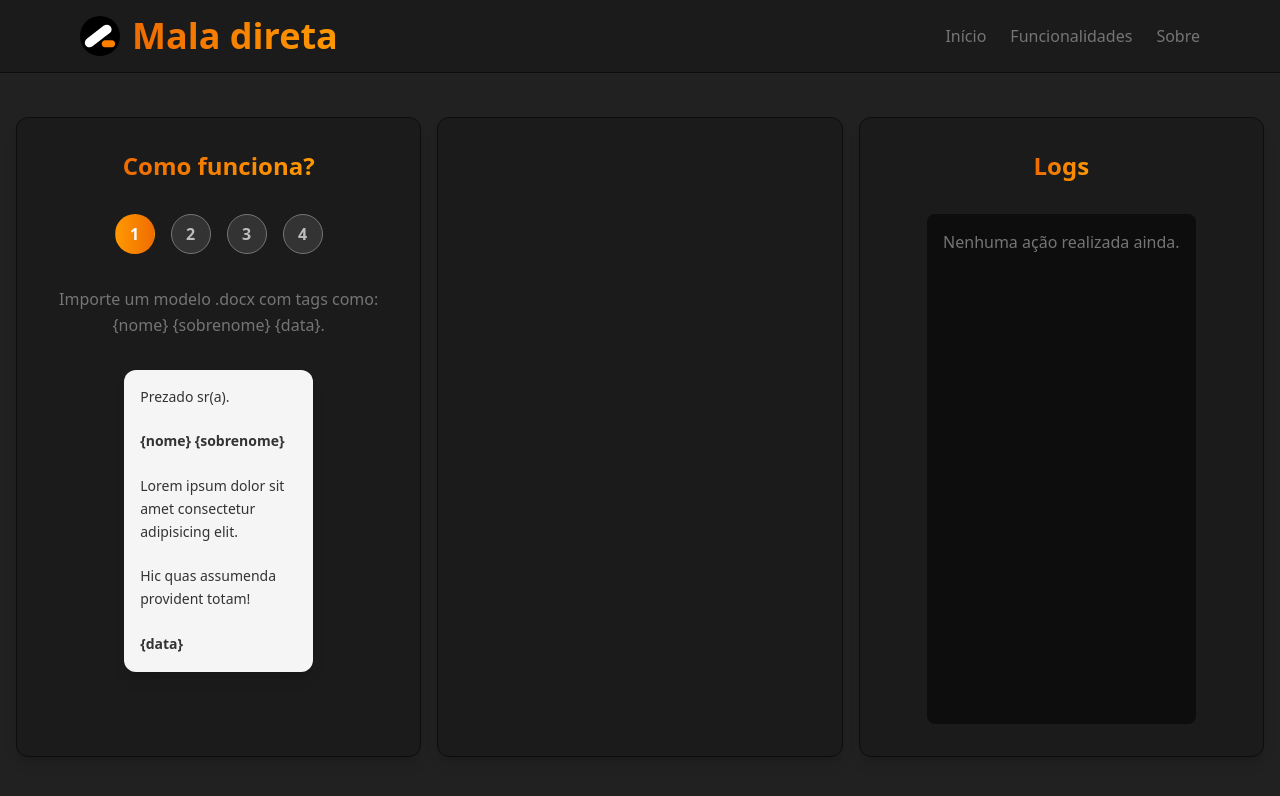
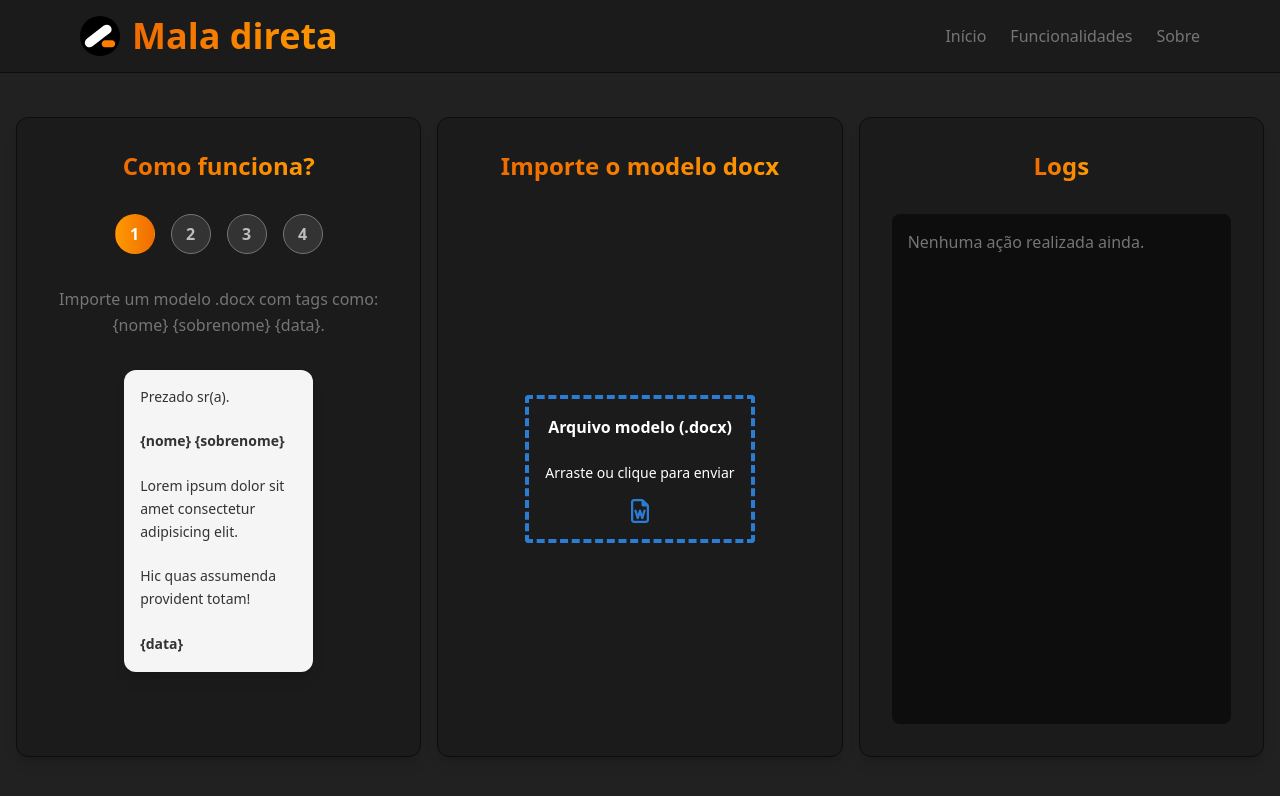
Before and after one commit to cesardmn/maladireta, a React (Vite) app: page / in a window 1280 px wide. Shown: the top 796 px of the page. Built offline with nearby package versions, Linux system fonts and the light colour scheme.

Commit message:
feature: Iniciando a importação de arquivos.

```diff
--- a/src/components/App.jsx
+++ b/src/components/App.jsx
@@ -2,8 +2,15 @@ import Navbar from './Navbar'
 import ColumnContainer from './ColumnContainer'
 import InfoPanel from './InfoPanel'
 import LogPanel from './LogPanel'
+import DocxImport from './DocxImport'
+import XlsxImport from './XlsxImport'
+import { useState } from 'react'
 
-function App() {
+
+const App = () => {
+
+  const [step, setStep] = useState('docx')
+
   return (
     <main className="h-[100svh] bg-bk-1 text-wt-1 font-sans flex flex-col">
       <Navbar />
@@ -19,7 +26,12 @@ function App() {
           <InfoPanel />
         </ColumnContainer>
 
-        <ColumnContainer />
+        <ColumnContainer>
+          {step === 'docx' && <DocxImport setStep={setStep} />}
+          {step === 'xlsx' && <XlsxImport setStep={setStep} />}
+
+        </ColumnContainer>
+
         <ColumnContainer>
           <LogPanel />
         </ColumnContainer>
--- /dev/null
+++ b/src/components/DocxImport.jsx
@@ -0,0 +1,56 @@
+import { FaRegFileWord } from "react-icons/fa6";
+import { useLogger } from '../providers/Logger/Hook'
+import { isValidFile } from '../utils/index'
+
+const DocxImport = ({ setStep }) => {
+
+ const { log } = useLogger()
+
+  const handleChange = (e) => {
+    const file = e.target.files[0];
+    const isFile = isValidFile(file, 'docx')
+
+    if(isFile) {
+      log('info', `Analisando ${file.name}`)
+    }
+
+    setStep('xlsx')
+  };
+
+  return (
+    <div
+      className="flex flex-col justify-start gap-8 w-full items-center h-auto px-4"
+      role="region"
+      aria-label="Instruções do aplicativo"
+    >
+      <h2 className="text-gradient-orange text-2xl font-bold text-center">
+        Importe o modelo docx
+      </h2>
+
+      <div className="h-full flex flex-col items-center justify-center w-full text-center">
+        <label
+          htmlFor="inputFile"
+          className="
+            flex flex-col p-4 rounded items-center gap-4
+            border-4 border-dashed border-of-blue-2
+            cursor-pointer
+          "
+        >
+          <p className="font-semibold mb-2">Arquivo modelo (.docx)</p>
+          <p className="text-sm">Arraste ou clique para enviar</p>
+          <FaRegFileWord className="text-of-blue-2 size-6" />
+        </label>
+
+        <input
+          id="inputFile"
+          type="file"
+          accept=".docx"
+          className="hidden"
+          onChange={handleChange}
+        />
+      </div>
+    </div>
+  );
+};
+
+export default DocxImport;
--- a/src/components/LogPanel.jsx
+++ b/src/components/LogPanel.jsx
@@ -29,7 +29,7 @@ const LogPanel = () => {
 
       <div
         className="
-          flex flex-col overflow-y-auto lg:h-full
+          flex flex-col overflow-y-auto lg:h-full w-full
           bg-bk-3 rounded-lg p-4 text-gr-2
           "
         tabIndex={0}
--- /dev/null
+++ b/src/components/XlsxImport.jsx
@@ -0,0 +1,56 @@
+import { FaRegFileExcel } from "react-icons/fa";
+import { useLogger } from '../providers/Logger/Hook'
+import { isValidFile } from '../utils/index'
+
+const XlsxImport = ({ setStep }) => {
+
+  const { log } = useLogger()
+
+  const handleChange = (e) => {
+    const file = e.target.files[0];
+    const isFile = isValidFile(file, 'xlsx')
+
+    if (isFile) {
+      log('info', `Analisando ${file.name}`)
+    }
+
+    setStep('xlsx')
+  };
+
+  return (
+    <div
+      className="flex flex-col justify-start gap-8 w-full items-center h-auto px-4"
+      role="region"
+      aria-label="Instruções do aplicativo"
+    >
+      <h2 className="text-gradient-orange text-2xl font-bold text-center">
+        Importe o modelo xlsx
+      </h2>
+
+      <div className="h-full flex flex-col items-center justify-center w-full text-center">
+        <label
+          htmlFor="inputFile"
+          className="
+            flex flex-col p-4 rounded items-center gap-4
+            border-4 border-dashed border-of-green-3
+            cursor-pointer
+          "
+        >
+          <p className="font-semibold mb-2">Arquivo modelo (.xlsx)</p>
+          <p className="text-sm">Arraste ou clique para enviar</p>
+          <FaRegFileExcel className="text-of-green-3 size-6" />
+        </label>
+
+        <input
+          id="inputFile"
+          type="file"
+          accept=".xlsx"
+          className="hidden"
+          onChange={handleChange}
+        />
+      </div>
+    </div>
+  );
+};
+
+export default XlsxImport;
--- a/src/index.css
+++ b/src/index.css
@@ -27,6 +27,21 @@
   --scrollbar-track-bg: #121212;
   --scrollbar-thumb-bg: #444444;
   --scrollbar-thumb-hover-bg: #666666;
+
+
+  /* Office Colors */
+
+  /* blue */
+  --color-of-blue-1: #41a5ee;
+  --color-of-blue-2: #2b7cd3;
+  --color-of-blue-3: #185abd;
+  --color-of-blue-4: #134391;
+
+  /* green */
+  --color-of-green-1: #47c481;
+  --color-of-green-2: #39a063;
+  --color-of-green-3: #2d7d42;
+  --color-of-green-4: #3f7455;
 }
 
 html,
@@ -38,11 +53,9 @@ body,
 }
 
 .text-gradient-orange {
-  background-image: linear-gradient(
-    to right,
-    var(--color-or-3),
-    var(--color-or-1)
-  );
+  background-image: linear-gradient(to right,
+      var(--color-or-3),
+      var(--color-or-1));
   -webkit-background-clip: text;
   -webkit-text-fill-color: transparent;
   background-clip: text;
--- /dev/null
+++ b/src/utils/index.js
@@ -0,0 +1,6 @@
+export const isValidFile = (file, type) => {
+  if (!file || !file.name) return false
+  const fileName = file.name.toLowerCase()
+  const expectedExtension = type.toLowerCase()
+  return fileName.endsWith(expectedExtension)
+}
```
